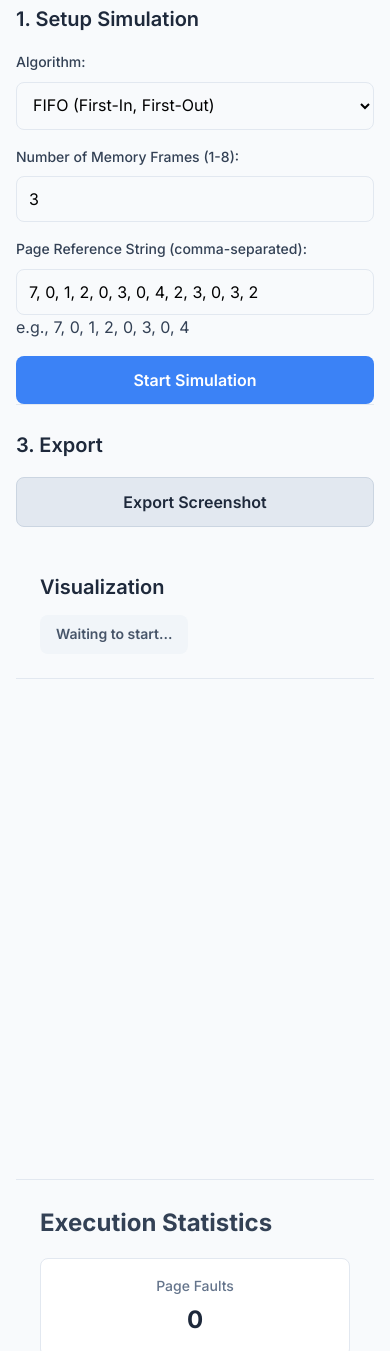
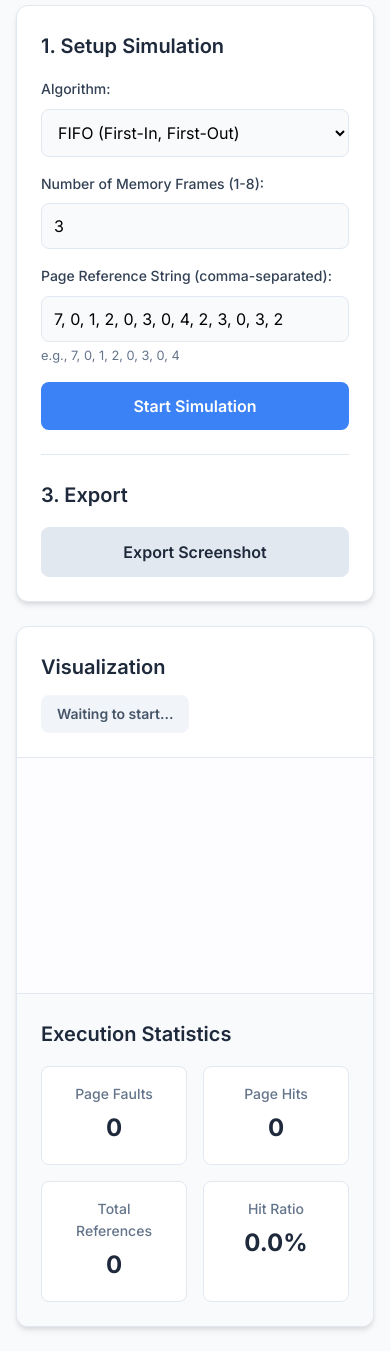
Before and after one commit to kushforges/OS-Page-Replacement-Visualizer, a plain HTML site: page index.html in a window 390 px wide. Shown: the part 161-1512 px from the top of the page. Drawn offline with Linux system fonts and the light colour scheme.

Commit message:
Update style.css

```diff
--- a/style.css
+++ b/style.css
@@ -1,3 +1,31 @@
+/* * -----------------------------------------------------------------
+ * style.css
+ * -----------------------------------------------------------------
+ * This file contains all the custom CSS for the OS Visualizer.
+ * -----------------------------------------------------------------
+ */
+
+/* 1.Global Styles & Variables */
+:root {
+    --font-family: 'Inter', -apple-system, BlinkMacSystemFont, "Segoe UI", Roboto, "Helvetica Neue", Arial, sans-serif;
+    --color-bg: #f8fafc;
+    --color-bg-panel: #ffffff;
+    --color-text: #334155;
+    --color-text-light: #64748b;
+    --color-text-heading: #1e293b;
+    --color-border: #e2e8f0;
+    --color-primary: #3b82f6;
+    --color-primary-dark: #2563eb;
+    --color-secondary: #e2e8f0;
+    --color-secondary-dark: #cbd5e1;
+    --color-danger: #ef4444;
+    --color-danger-dark: #dc2626;
+    --color-success: #22c55e;
+    --color-warning: #f97316;
+    --shadow: 0 4px 6px -1px rgba(0, 0, 0, 0.1), 0 2px 4px -1px rgba(0, 0, 0, 0.06);
+    --border-radius: 0.75rem; /* 12px */
+}
+
 * {
     box-sizing: border-box;
     margin: 0;
@@ -5,13 +33,14 @@
 }
 
 body {
-    font-family: 'Inter', sans-serif;
-    background-color: #f8fafc;
-    color: #334155;
+    font-family: var(--font-family);
+    background-color: var(--color-bg);
+    color: var(--color-text);
     line-height: 1.6;
-    padding: 30px;
+    padding: 2rem;
 }
 
+/* 2.Layout Containers */
 #app-container {
     max-width: 1400px;
     margin: 0 auto;
@@ -19,50 +48,44 @@ body {
 
 .header {
     text-align: center;
-    margin-bottom: 30px;
+    margin-bottom: 2rem;
 }
 
 .header h1 {
-    font-size: 36px;
-    color: #1e293b;
+    font-size: 2.25rem;
+    color: var(--color-text-heading);
     font-weight: 700;
 }
 
 .header p {
-    font-size: 18px;
-    color: #64748b;
+    font-size: 1.125rem;
+    color: var(--color-text-light);
 }
 
 .main-content {
     display: grid;
     grid-template-columns: 1fr 2fr;
-    gap: 20px;
+    gap: 1.5rem;
     align-items: flex-start;
 }
 
-.controls-panel {
-    background-color: #ffffff;
-    border-radius: 12px;
-    box-shadow: 0 4px 12px rgba(0, 0, 0, 0.05);
-    border: 1px solid #e2e8f0;
-    padding: 24px;
+.panel {
+    background-color: var(--color-bg-panel);
+    border-radius: var(--border-radius);
+    box-shadow: var(--shadow);
+    border: 1px solid var(--color-border);
+    padding: 1.5rem;
+}
+
+#controls-panel {
     display: flex;
     flex-direction: column;
-    gap: 24px;
+    gap: 1.5rem;
 }
 
-.viz-panel {
-    background-color: #ffffff;
-    border-radius: 12px;
-    box-shadow: 0 4px 12px rgba(0, 0, 0, 0.05);
-    border: 1px solid #e2e8f0;
-    overflow: hidden;
-}
-
-
 .control-section {
-    border-top: 1px solid #e2e8f0;
-    padding-top: 24px;
+    border-top: 1px solid var(--color-border);
+    padding-top: 1.5rem;
 }
 
 .control-section:first-child {
@@ -71,50 +94,87 @@ body {
 }
 
 .control-section h2 {
-    font-size: 20px;
+    font-size: 1.25rem;
     font-weight: 600;
-    color: #1e293b;
-    margin-bottom: 16px;
+    color: var(--color-text-heading);
+    margin-bottom: 1rem;
 }
 
+/* 3.Form & UI Elements */
 .form-group {
-    margin-bottom: 16px;
+    margin-bottom: 1rem;
 }
 
 .form-group label {
     display: block;
     font-weight: 500;
-    margin-bottom: 8px;
-    font-size: 14px;
+    margin-bottom: 0.5rem;
+    font-size: 0.875rem;
 }
 
 .input-field {
     width: 100%;
-    padding: 12px;
-    font-size: 16px;
-    font-family: 'Inter', sans-serif;
-    border: 1px solid #e2e8f0;
-    border-radius: 8px;
+    padding: 0.75rem;
+    font-size: 1rem;
+    font-family: var(--font-family);
+    border: 1px solid var(--color-border);
+    border-radius: 0.5rem;
     background-color: #f8fafc;
+    transition: border-color 0.2s, box-shadow 0.2s;
 }
 
 .input-field:focus {
     outline: none;
-    border-color: #3b82f6;
+    border-color: var(--color-primary);
+    box-shadow: 0 0 0 3px rgba(59, 130, 246, 0.2);
+}
+
+.hint {
+    font-size: 0.8rem;
+    color: var(--color-text-light);
+    margin-top: 0.25rem;
 }
 
 input[type="range"] {
+    -webkit-appearance: none;
+    appearance: none;
     width: 100%;
+    height: 8px;
+    background: var(--color-secondary);
+    border-radius: 4px;
+    outline: none;
+    opacity: 0.7;
+    transition: opacity 0.2s;
+}
+input[type="range"]:hover {
+    opacity: 1;
+}
+input[type="range"]::-webkit-slider-thumb {
+    -webkit-appearance: none;
+    appearance: none;
+    width: 20px;
+    height: 20px;
+    background: var(--color-primary);
+    border-radius: 50%;
+    cursor: pointer;
+}
+input[type="range"]::-moz-range-thumb {
+    width: 20px;
+    height: 20px;
+    background: var(--color-primary);
+    border-radius: 50%;
+    cursor: pointer;
 }
 
+/* 4.Buttons */
 .btn {
     width: 100%;
-    padding: 14px 16px;
-    font-size: 16px;
+    padding: 0.875rem 1rem;
+    font-size: 1rem;
     font-weight: 600;
-    font-family: 'Inter', sans-serif;
+    font-family: var(--font-family);
     border: none;
-    border-radius: 8px;
+    border-radius: 0.5rem;
     cursor: pointer;
     transition: background-color 0.2s, transform 0.1s;
 }
@@ -129,56 +189,65 @@ input[type="range"] {
 }
 
 .btn-primary {
-    background-color: #3b82f6;
+    background-color: var(--color-primary);
     color: white;
 }
 .btn-primary:not(:disabled):hover {
-    background-color: #2563eb;
+    background-color: var(--color-primary-dark);
 }
 
 .btn-secondary {
-    background-color: #e2e8f0;
-    color: #1e293b;
-    border: 1px solid #cbd5e1;
+    background-color: var(--color-secondary);
+    color: var(--color-text-heading);
+    border: 1px solid var(--color-border);
 }
 .btn-secondary:not(:disabled):hover {
-    background-color: #cbd5e1;
+    background-color: var(--color-secondary-dark);
 }
 
 .btn-danger {
-    background-color: #ef4444;
+    background-color: var(--color-danger);
     color: white;
 }
 .btn-danger:not(:disabled):hover {
-    background-color: #dc2626;
+    background-color: var(--color-danger-dark);
 }
 
 .button-group {
     display: grid;
     grid-template-columns: 1fr 1fr;
-    gap: 12px;
-    margin-bottom: 16px;
+    gap: 0.75rem;
+    margin-bottom: 1rem;
+}
+
+/* 5.Visualization Panel */
+#visualization-panel {
+    padding: 0;
+    overflow: hidden;
+    display: flex;
+    flex-direction: column;
 }
 
 .viz-header {
     display: flex;
     justify-content: space-between;
     align-items: center;
-    padding: 24px;
-    border-bottom: 1px solid #e2e8f0;
+    padding: 1.5rem;
+    border-bottom: 1px solid var(--color-border);
 }
 
 .viz-header h2 {
-    font-size: 20px;
+    font-size: 1.25rem;
     font-weight: 600;
-    color: #1e293b;
+    color: var(--color-text-heading);
 }
 
 .status-box {
-    padding: 8px 16px;
-    border-radius: 8px;
+    padding: 0.5rem 1rem;
+    border-radius: 0.5rem;
     font-weight: 600;
-    font-size: 14px;
+    font-size: 0.875rem;
+    transition: all 0.3s ease-in-out;
 }
 .status-idle {
     background-color: #f1f5f9;
@@ -197,77 +266,88 @@ input[type="range"] {
     color: #1e40af;
 }
 
-.canvas-box {
-    padding: 16px;
+.canvas-container {
+    padding: 1rem;
+    flex-grow: 1;
     background-color: #fdfdff;
-    min-height: 500px;
-    width: 100%;
 }
 
 canvas {
     width: 100%;
-    height: 500px;
+    height: 100%;
     display: block;
 }
 
+/* 6.Statistics Footer */
 .stats-footer {
-    border-top: 1px solid #e2e8f0;
-    padding: 24px;
+    border-top: 1px solid var(--color-border);
+    padding: 1.5rem;
     background-color: #f8fafc;
+}
+
+.stats-title {
+    font-size: 1.25rem;
+    font-weight: 600;
+    color: var(--color-text-heading);
+    margin-bottom: 1rem;
+}
+
+.stats-grid {
     display: grid;
-    grid-template-columns: repeat(3, 1fr);
-    gap: 16px;
+    grid-template-columns: repeat(4, 1fr);
+    gap: 1rem;
 }
 
 .stat-item {
-    background-color: #ffffff;
-    border: 1px solid #e2e8f0;
-    border-radius: 8px;
-    padding: 16px;
+    background-color: var(--color-bg-panel);
+    border: 1px solid var(--color-border);
+    border-radius: 0.5rem;
+    padding: 1rem;
     text-align: center;
 }
 
 .stat-label {
     display: block;
-    font-size: 14px;
+    font-size: 0.875rem;
     font-weight: 500;
-    color: #64748b;
-    margin-bottom: 4px;
+    color: var(--color-text-light);
+    margin-bottom: 0.25rem;
 }
 
 .stat-value {
     display: block;
-    font-size: 24px;
+    font-size: 1.5rem;
     font-weight: 700;
-    color: #1e293b;
+    color: var(--color-text-heading);
 }
 
+/* 7.Utility & Responsive */
 .hidden {
     display: none !important;
 }
 
 @media (max-width: 1024px) {
     body {
-        padding: 16px;
+        padding: 1rem;
     }
     .main-content {
         grid-template-columns: 1fr;
     }
     .header h1 {
-        font-size: 28px;
+        font-size: 1.75rem;
     }
 }
 
 @media (max-width: 640px) {
-    .stats-footer {
-        grid-template-columns: 1fr;
+    .stats-grid {
+        grid-template-columns: 1fr 1fr;
     }
     .button-group {
         grid-template-columns: 1fr;
     }
     .viz-header {
         flex-direction: column;
-        gap: 12px;
+        gap: 0.75rem;
         align-items: flex-start;
     }
 }
```
